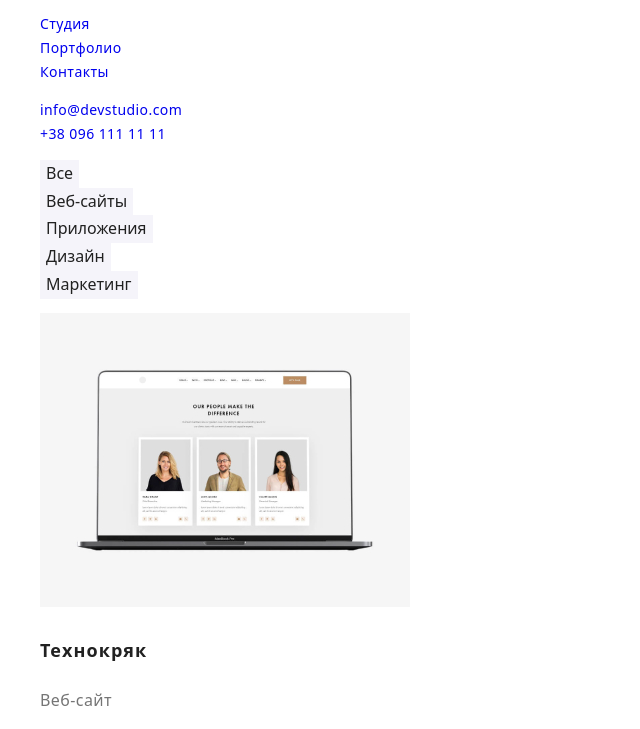
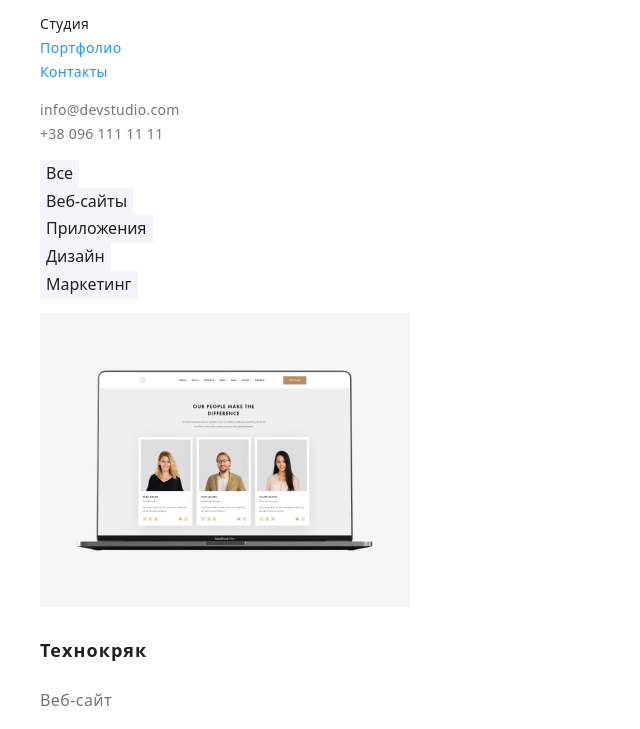
Before and after one commit to Grontul/goit-markup-hw-02, a plain HTML site: page portfolio.html in a window 1280 px wide. Both pictures are taken after a click on the link "Контакты". Shown: the part 33-762 px from the top of the page, without its empty margins (0-640 px from the left). Drawn offline with nearby package versions, Linux system fonts and the light colour scheme.

Commit message:
Add files via upload

```diff
--- a/css/styles.css
+++ b/css/styles.css
@@ -4,7 +4,7 @@
   --heading-color: #212121;
   --white-color: #ffffff;
   --black-color: #000000;
-  --backgroud-dark: #2f303a;
+  --background-dark: #2f303a;
   --background-grey: #f5f4fa;
 }
 
@@ -50,34 +50,38 @@ li {
 
 /* header */
 
-.navigation-links a,
-.contacts-links a {
+.navigation-link,
+.header-contacts {
   font-weight: 500;
   line-height: 1.14;
   letter-spacing: 0.02em;
 }
 
-.navigation-links a {
+.navigation-link {
   color: var(--heading-color);
 }
 
-.contacts-links a {
+.header-contacts {
   color: var(--text-color);
 }
 
-.navigation-links a:hover,
-.navigation-links a:focus,
-.contacts-links a:hover,
-.contacts-links a:focus,
-.address a:hover,
-.address a:focus {
+.navigation-link:hover,
+.navigation-link:focus,
+.header-contacts:hover,
+.header-contacts:focus,
+.footer-contacts:hover,
+.footer-contacts:focus {
+  color: var(--accent);
+}
+
+.current-page {
   color: var(--accent);
 }
 
 /* hero */
 
 .hero {
-  background-color: var(--backgroud-dark);
+  background-color: var(--background-dark);
 }
 
 .hero-title {
@@ -152,7 +156,7 @@ li {
 /* Footer */
 
 .footer {
-  background-color: var(--backgroud-dark);
+  background-color: var(--background-dark);
 }
 
 .footer .logo {
@@ -164,7 +168,7 @@ li {
   color: var(--white-color);
 }
 
-.address a {
+.footer-contacts {
   color: rgba(255, 255, 255, 0.6);
 }
 
```
